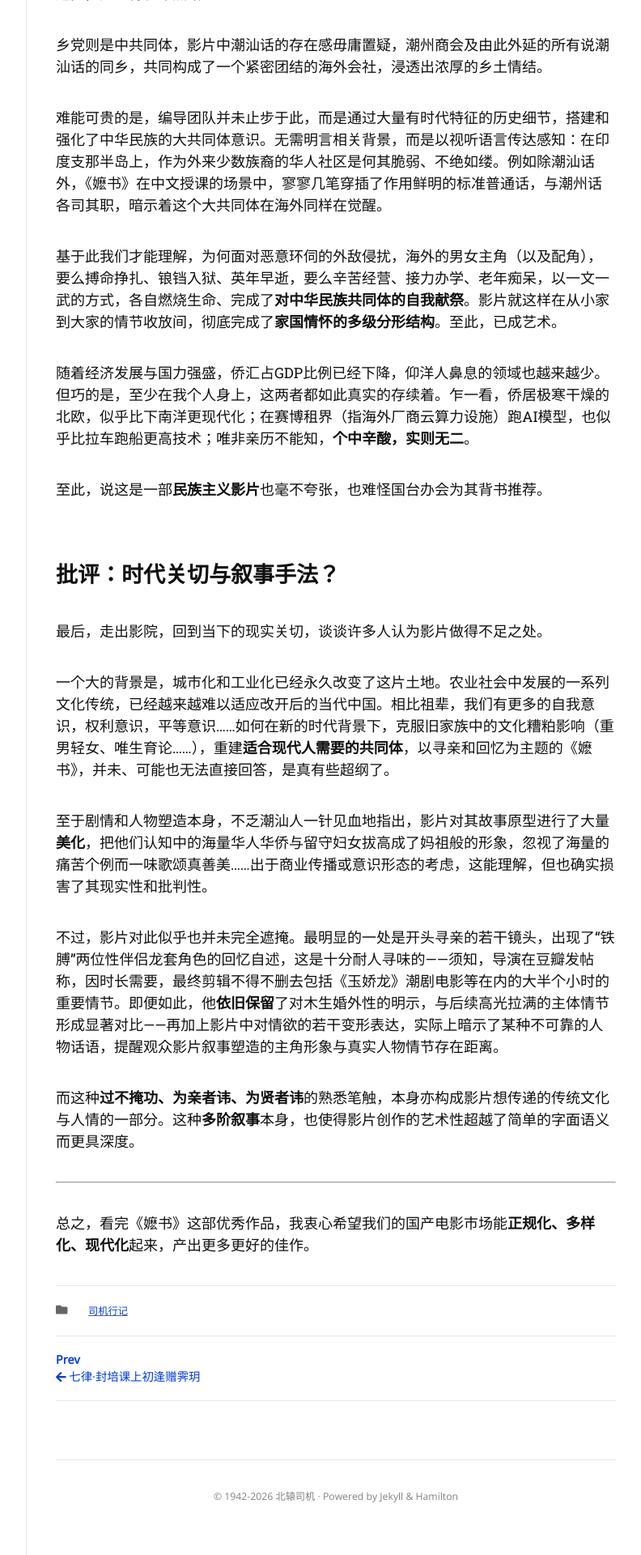
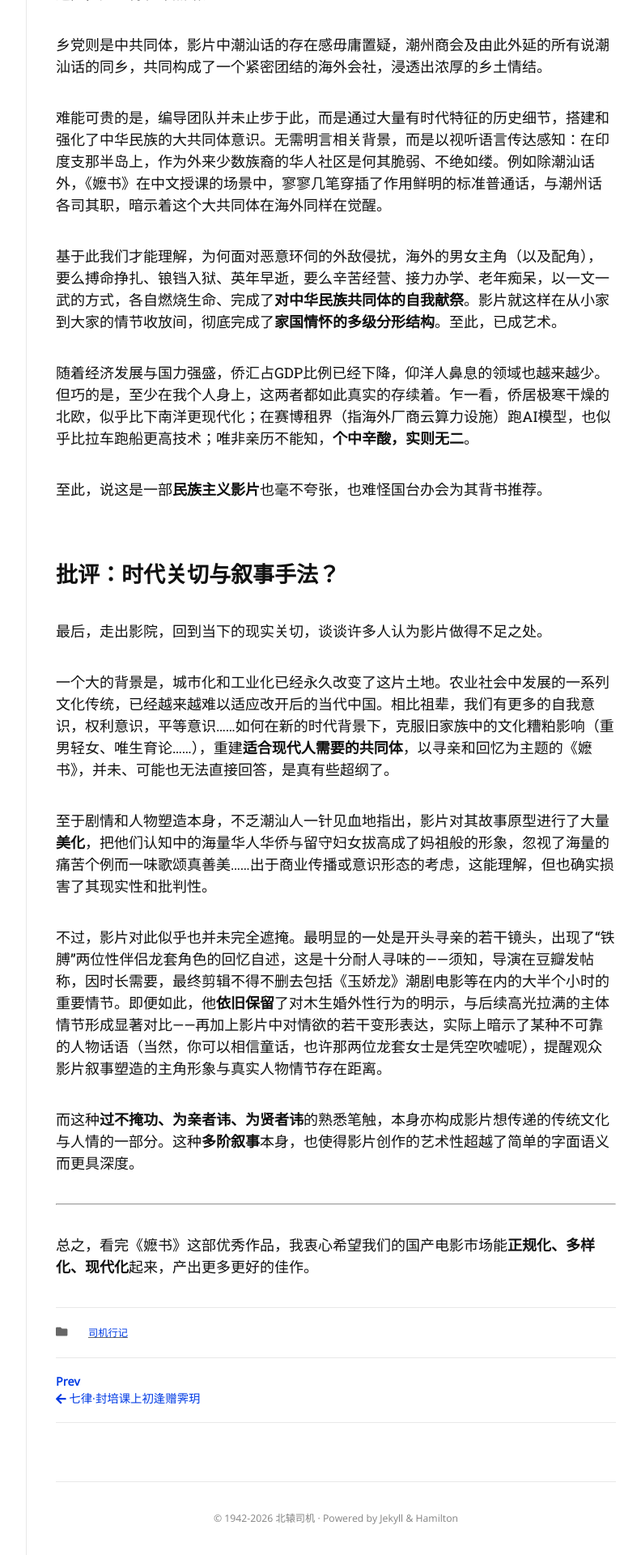
Before and after one commit to Lithiumcr/Lithiumcr.github.io, a Jekyll site: the page built from _posts/司机行记/2026-05-20-阿嬷书观后感.md, in a window 1280 px wide. Shown: the part 1292-3212 px from the top of the page at 81% size, without its empty margins (357-1149 px from the left). Built offline with Jekyll 4.4.1, drawn with Linux system fonts in a browser that asks for light colours; nearby versions of some CDN libraries; some web fonts are replaced; comment, search, counter and statistics services are not loaded.

Commit message:
tiny dbg

```diff
--- a/_posts/司机行记/2026-05-20-阿嬷书观后感.md
+++ b/_posts/司机行记/2026-05-20-阿嬷书观后感.md
@@ -42,7 +42,7 @@ toc: true
 
 至于剧情和人物塑造本身，不乏潮汕人一针见血地指出，影片对其故事原型进行了大量**美化**，把他们认知中的海量华人华侨与留守妇女拔高成了妈祖般的形象，忽视了海量的痛苦个例而一味歌颂真善美……出于商业传播或意识形态的考虑，这能理解，但也确实损害了其现实性和批判性。
 
-不过，影片对此似乎也并未完全遮掩。最明显的一处是开头寻亲的若干镜头，出现了“铁膊”两位性伴侣龙套角色的回忆自述，这是十分耐人寻味的——须知，导演在豆瓣发帖称，因时长需要，最终剪辑不得不删去包括《玉娇龙》潮剧电影等在内的大半个小时的重要情节。即便如此，他**依旧保留**了对木生婚外性的明示，与后续高光拉满的主体情节形成显著对比——再加上影片中对情欲的若干变形表达，实际上暗示了某种不可靠的人物话语，提醒观众影片叙事塑造的主角形象与真实人物情节存在距离。
+不过，影片对此似乎也并未完全遮掩。最明显的一处是开头寻亲的若干镜头，出现了“铁膊”两位性伴侣龙套角色的回忆自述，这是十分耐人寻味的——须知，导演在豆瓣发帖称，因时长需要，最终剪辑不得不删去包括《玉娇龙》潮剧电影等在内的大半个小时的重要情节。即便如此，他**依旧保留**了对木生婚外性行为的明示，与后续高光拉满的主体情节形成显著对比——再加上影片中对情欲的若干变形表达，实际上暗示了某种不可靠的人物话语（当然，你可以相信童话，也许那两位龙套女士是凭空吹嘘呢），提醒观众影片叙事塑造的主角形象与真实人物情节存在距离。
 
 而这种**过不掩功、为亲者讳、为贤者讳**的熟悉笔触，本身亦构成影片想传递的传统文化与人情的一部分。这种**多阶叙事**本身，也使得影片创作的艺术性超越了简单的字面语义而更具深度。
 
```
